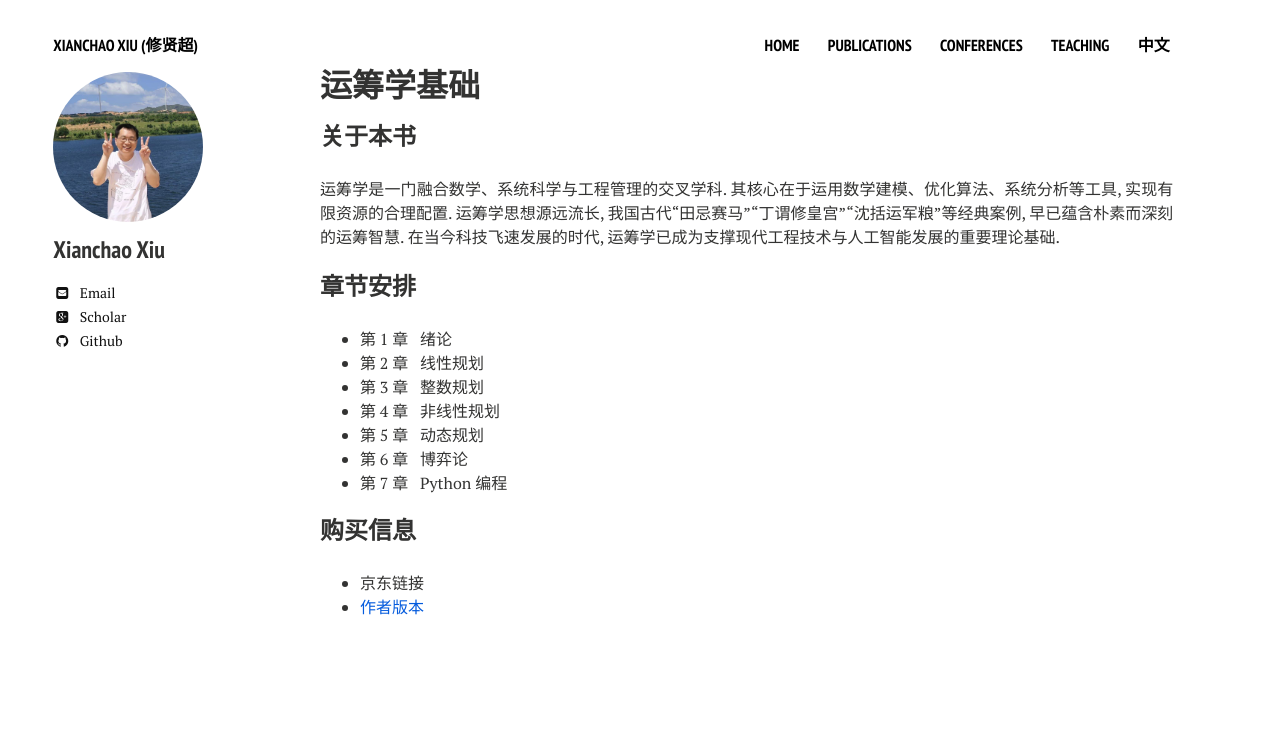
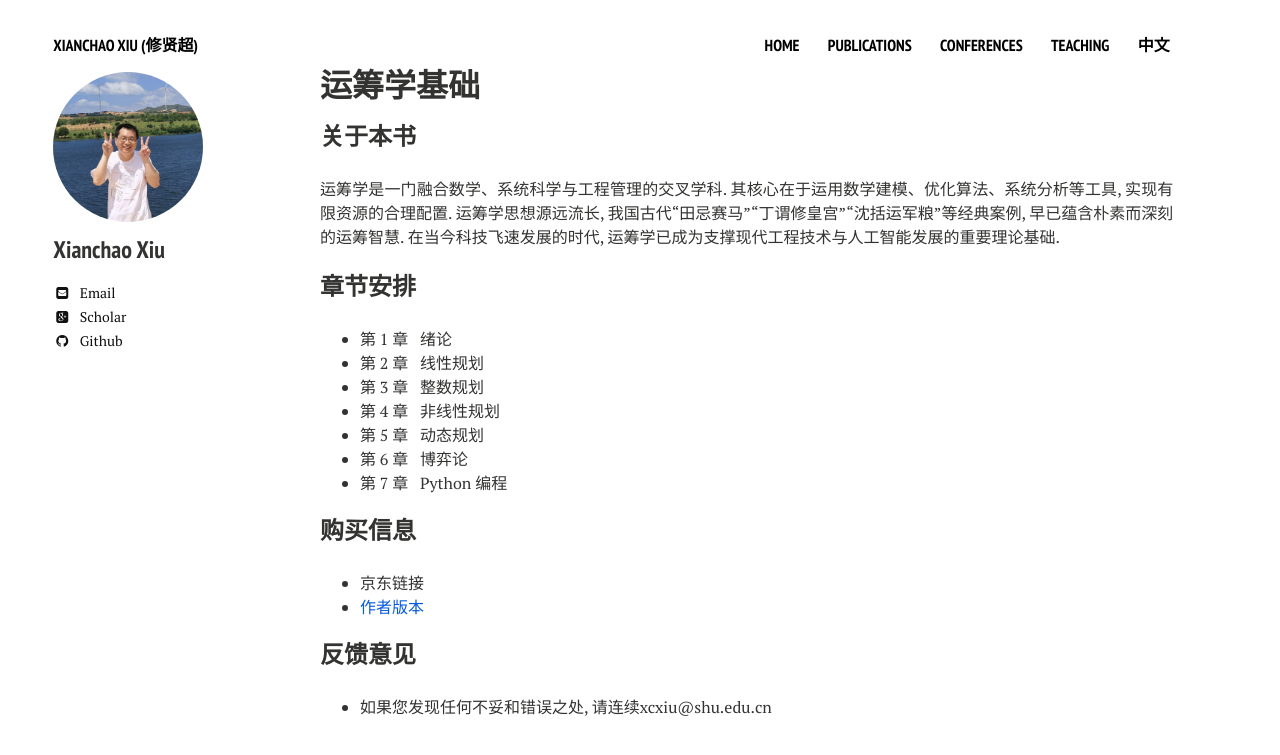
Before and after one commit to xianchaoxiu/xianchaoxiu.github.io, a Jekyll site: the page built from chinese/books/OR/index.md, in a window 1280 px wide. Shown: the top 755 px of the page. Built offline with Jekyll 4.4.1, drawn with Linux system fonts in a browser that asks for light colours; nearby versions of some CDN libraries.

Commit message:
Update index.md

```diff
--- a/chinese/books/OR/index.md
+++ b/chinese/books/OR/index.md
@@ -20,3 +20,7 @@ share: false
 ### 购买信息
 * 京东链接 <br>
 * <a href="../OR/运筹学导论.pdf" class="textlink" target="_blank"> 作者版本 <br>
+
+
+### 反馈意见
+* 如果您发现任何不妥和错误之处, 请连续xcxiu@shu.edu.cn
```
